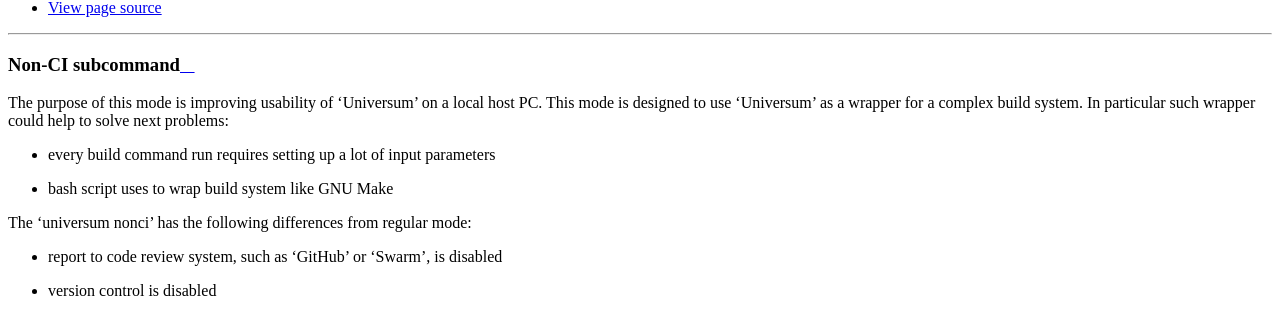
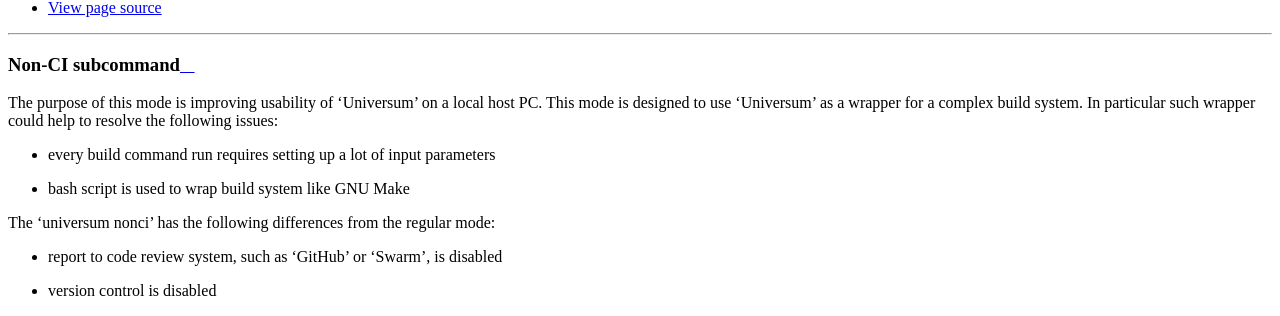
Before and after one commit to Samsung/Universum, a Sphinx documentation site: the page built from doc/args_nonci.rst, in a window 1280 px wide. Shown: the part 382-698 px from the top of the page. Built offline with Sphinx 7.4.7 and the Read the Docs theme 2.0.0, drawn with Linux system fonts in a browser that asks for light colours.

Commit message:
fix: review comments

```diff
--- a/doc/args_nonci.rst
+++ b/doc/args_nonci.rst
@@ -5,13 +5,13 @@ Non-CI subcommand
 
 The purpose of this mode is improving usability of 'Universum' on a local host PC.
 This mode is designed to use 'Universum' as a wrapper for a complex build system.
-In particular such wrapper could help to solve next problems:
+In particular such wrapper could help to resolve the following issues:
 
 - every build command run requires setting up a lot of input parameters
-- bash script uses to wrap build system like GNU Make
+- bash script is used to wrap build system like GNU Make
 
 
-The 'universum nonci' has the following differences from regular mode:
+The 'universum nonci' has the following differences from the regular mode:
 
 - report to code review system, such as 'GitHub' or 'Swarm', is disabled
 - version control is disabled
```
